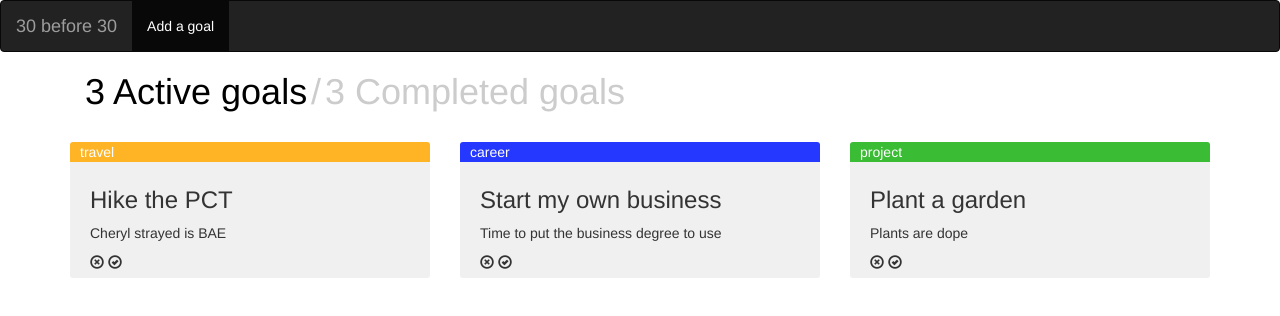
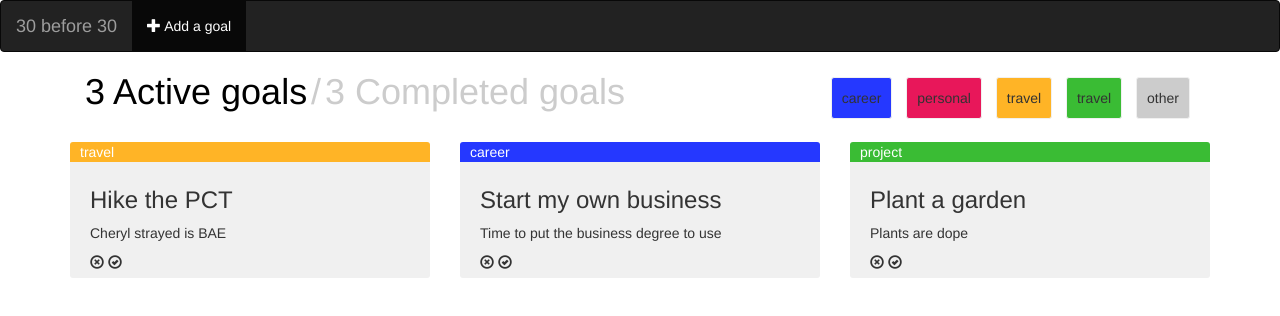
Before and after one commit to daniellecarrick/angular-todo-app, a website: page public/index.html in a window 1280 px wide. Drawn offline with nearby package versions, Linux system fonts and the light colour scheme.

Commit message:
leftovers

```diff
--- a/public/index.html
+++ b/public/index.html
@@ -11,7 +11,7 @@
       <div class="navbar-header">
         <span class="navbar-brand">30 before 30</span>
         <ul class="nav navbar-nav navbar-right">
-          <li class="active" ng-click="show=!show"><a href="#">Add a goal <span class="sr-only">(current)</span></a></li>
+          <li class="active" ng-click="show=!show"><a href="#"><span class="glyphicon glyphicon-plus" aria-hidden="true"></span> Add a goal <span class="sr-only">(current)</span></a></li>
         </ul>
       </div>
     </div>
@@ -46,8 +46,13 @@
           <h1 class="selected title" ng-class="{selected: showActiveGoals}" ng-click="changeCompletedGoals()">{{goals.length}} Active goals</h1>
           <h1 class="title">/</h1>
           <h1 class="title" ng-class="{selected: !showActiveGoals}"  ng-click="changeActiveGoals()">{{completed.length}} Completed goals</h1>
-            <!-- <span class="tracker current col-sm-3">{{goals.length}} active goals</span>
-            <span class="tracker completed col-sm-3">{{completed.length}} completed goals</span> -->
+          <div class="pull-right">
+            <span class="tracker career">career</span>
+            <span class="tracker personal">personal</span>
+            <span class="tracker travel">travel</span>
+            <span class="tracker project">travel</span>
+            <span class="tracker other">other</span>
+          </div>
         </div>
         <!-- ACTIVE GOALS -->
         <div class="row goals-container" ng-show="showActiveGoals">
--- a/public/style.css
+++ b/public/style.css
@@ -62,4 +62,5 @@
   border-radius: 3px;
   display: inline-block;
   padding: 10px;
+  margin: 5px;
 }
```
